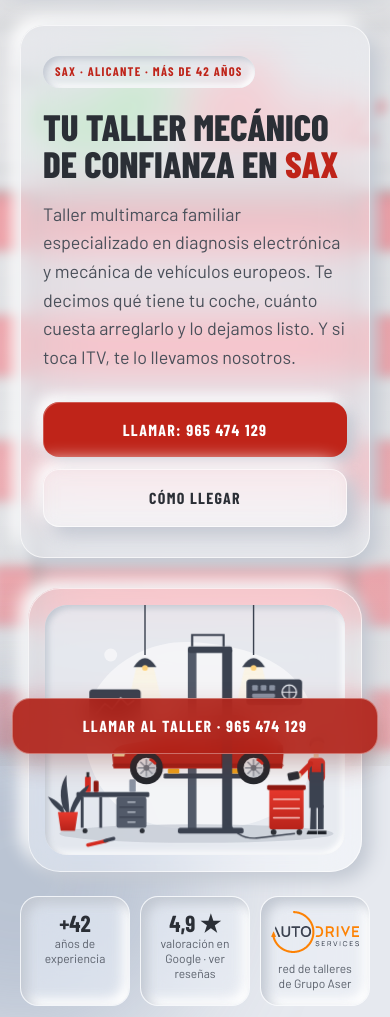
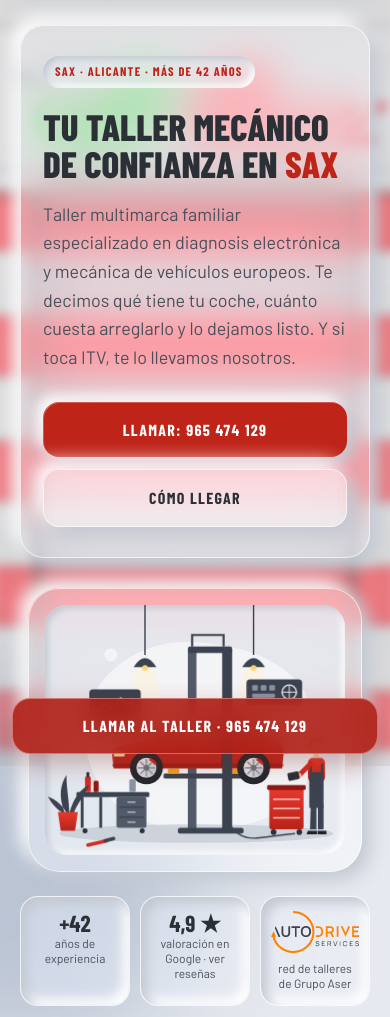
Before and after one commit to TallerDovi/tallerdovi.github.io, a plain HTML site: page index.html in a window 390 px wide. Shown: the part 78-1095 px from the top of the page. Drawn offline with Linux system fonts and the light colour scheme.

Commit message:
Add files via upload

```diff
--- a/estilo.css
+++ b/estilo.css
@@ -152,10 +152,11 @@ a:focus-visible,summary:focus-visible{outline:3px solid var(--red);outline-offse
 
 /* Móvil: cristal translúcido como en ordenador y ajustes de maquetación */
 @media(max-width:760px){
-.card,details,.step,ul.facts,.map,.box,.stat,.about>div:first-child,.contact>div:first-child,footer .wrap,.glass-m{background:rgba(236,239,244,.6);border:1px solid var(--glass-b);backdrop-filter:blur(16px) saturate(150%);-webkit-backdrop-filter:blur(16px) saturate(150%)}
+.card,details,.step,ul.facts,.map,.box,.stat,.about>div:first-child,.contact>div:first-child,footer .wrap,.glass-m{background:rgba(236,239,244,.44);border:1px solid var(--glass-b);backdrop-filter:blur(16px) saturate(150%);-webkit-backdrop-filter:blur(16px) saturate(150%)}
 .card{box-shadow:6px 6px 16px rgba(150,158,172,.45),-4px -4px 12px rgba(255,255,255,.6)}
-details[open]{background:rgba(236,239,244,.72)}
-.panel{background:rgba(240,242,246,.5)}
+details[open]{background:rgba(236,239,244,.6)}
+.panel{background:rgba(240,242,246,.36)}
+body::after{background:linear-gradient(180deg,rgba(230,233,239,.36),rgba(230,233,239,.5))}
 section{padding:44px 0}
 h2{font-size:1.85rem}
 .kicker{letter-spacing:.1em;font-size:.78rem;padding:6px 12px}
@@ -165,7 +166,7 @@ h2{font-size:1.85rem}
 .stats{grid-template-columns:repeat(3,1fr)!important;gap:10px!important;margin-top:24px}
 .stat{padding:14px 10px;text-align:center;border-radius:18px}
 .stat b{font-size:1.45rem}
-.stat span{font-size:.75rem;line-height:1.25;display:block}
+.stat span{font-size:.75rem;line-height:1.25;display:block;color:var(--soft)}
 .stat-logo{align-items:center}.stat-logo img{height:auto;width:100%;max-width:120px;margin:0 0 8px}
 .contact a.tel{font-size:1.9rem}
 .float-call{background:rgba(176,32,22,.9);left:12px;right:12px;bottom:12px;padding:14px}
--- a/index.html
+++ b/index.html
@@ -10,11 +10,13 @@
 <meta name="robots" content="index, follow, max-image-preview:large">
 <link rel="canonical" href="https://tallerdovi.github.io/">
 <meta name="theme-color" content="#e6e9ef">
+<link rel="icon" href="/favicon.ico" sizes="48x48">
+<link rel="icon" href="/img/icon-96.png" sizes="96x96" type="image/png">
+<link rel="icon" href="/img/icon-192.png" sizes="192x192" type="image/png">
+<link rel="apple-touch-icon" href="/img/apple-touch-icon.png">
+<link rel="manifest" href="/site.webmanifest">
 <meta name="geo.region" content="ES-A">
 <meta name="geo.placename" content="Sax">
-<link rel="icon" href="favicon.svg" type="image/svg+xml">
-<link rel="icon" href="img/icon-192.png" sizes="192x192" type="image/png">
-<link rel="apple-touch-icon" href="img/icon-192.png">
 <meta property="og:locale" content="es_ES">
 <meta property="og:site_name" content="Taller Dovi">
 <meta property="og:type" content="website">
@@ -79,6 +81,7 @@
       "@id": "https://tallerdovi.github.io/#web",
       "url": "https://tallerdovi.github.io/",
       "name": "Taller Dovi",
+      "alternateName": ["Taller Dovi Sax", "Taller mecánico Dovi"],
       "inLanguage": "es-ES",
       "publisher": {"@id": "https://tallerdovi.github.io/#taller"}
     },
@@ -250,10 +253,11 @@ a:focus-visible,summary:focus-visible{outline:3px solid var(--red);outline-offse
 
 /* Móvil: cristal translúcido como en ordenador y ajustes de maquetación */
 @media(max-width:760px){
-.card,details,.step,ul.facts,.map,.box,.stat,.about>div:first-child,.contact>div:first-child,footer .wrap,.glass-m{background:rgba(236,239,244,.6);border:1px solid var(--glass-b);backdrop-filter:blur(16px) saturate(150%);-webkit-backdrop-filter:blur(16px) saturate(150%)}
+.card,details,.step,ul.facts,.map,.box,.stat,.about>div:first-child,.contact>div:first-child,footer .wrap,.glass-m{background:rgba(236,239,244,.44);border:1px solid var(--glass-b);backdrop-filter:blur(16px) saturate(150%);-webkit-backdrop-filter:blur(16px) saturate(150%)}
 .card{box-shadow:6px 6px 16px rgba(150,158,172,.45),-4px -4px 12px rgba(255,255,255,.6)}
-details[open]{background:rgba(236,239,244,.72)}
-.panel{background:rgba(240,242,246,.5)}
+details[open]{background:rgba(236,239,244,.6)}
+.panel{background:rgba(240,242,246,.36)}
+body::after{background:linear-gradient(180deg,rgba(230,233,239,.36),rgba(230,233,239,.5))}
 section{padding:44px 0}
 h2{font-size:1.85rem}
 .kicker{letter-spacing:.1em;font-size:.78rem;padding:6px 12px}
@@ -263,7 +267,7 @@ h2{font-size:1.85rem}
 .stats{grid-template-columns:repeat(3,1fr)!important;gap:10px!important;margin-top:24px}
 .stat{padding:14px 10px;text-align:center;border-radius:18px}
 .stat b{font-size:1.45rem}
-.stat span{font-size:.75rem;line-height:1.25;display:block}
+.stat span{font-size:.75rem;line-height:1.25;display:block;color:var(--soft)}
 .stat-logo{align-items:center}.stat-logo img{height:auto;width:100%;max-width:120px;margin:0 0 8px}
 .contact a.tel{font-size:1.9rem}
 .float-call{background:rgba(176,32,22,.9);left:12px;right:12px;bottom:12px;padding:14px}
```
Also changed, not shown: favicon.ico (added), site.webmanifest (added).
